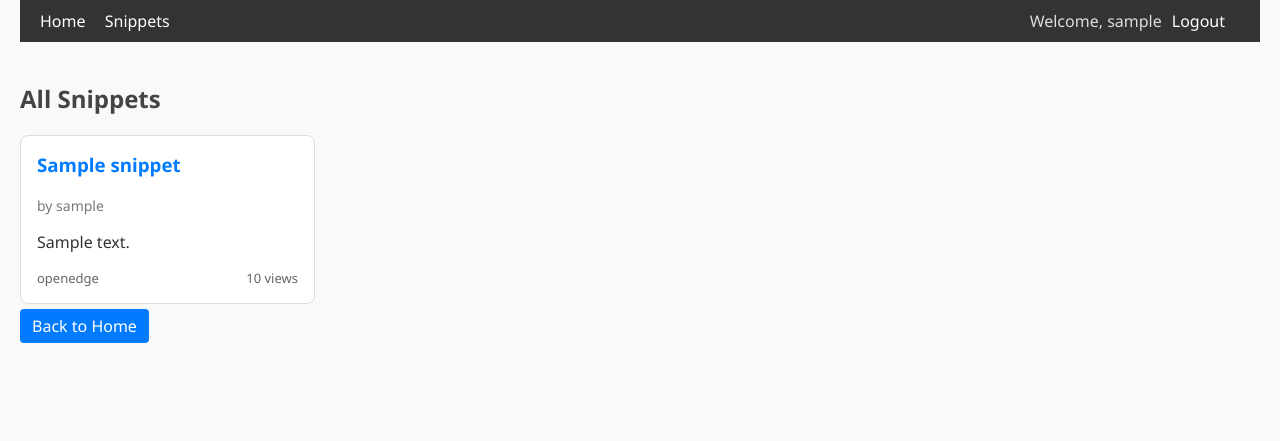
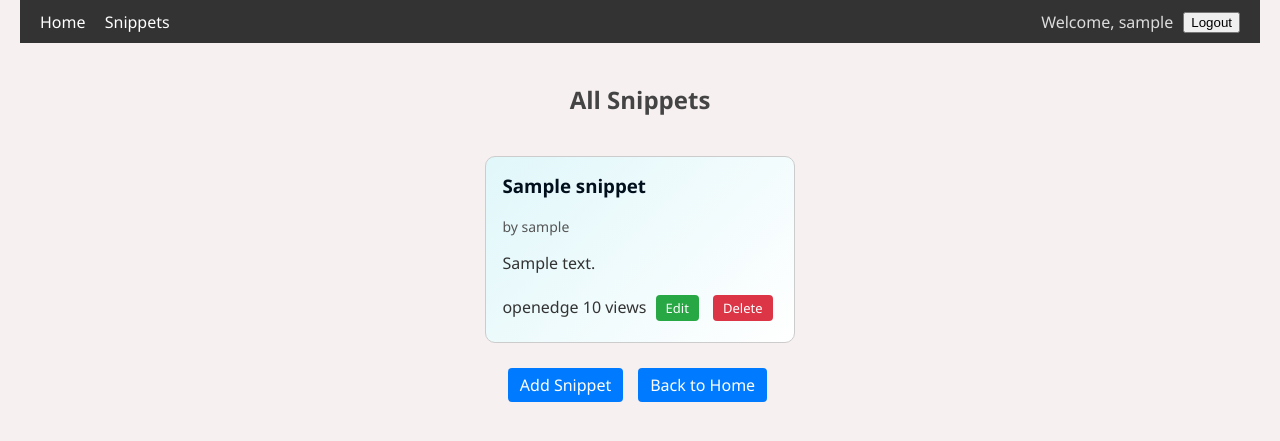
Before and after one commit to TamunaChumbadze/drf, a Django app: page /snippets/ in a window 1280 px wide. Shown: the top 441 px of the page. Run offline with Django 5.2, Linux system fonts and the light colour scheme; a user stored in the database is signed in; tables that the repository leaves empty hold one stand-in row (values such as "Sample post").

Commit message:
Update snippets views, serializers, templates and styles

```diff
--- a/snippets/urls.py
+++ b/snippets/urls.py
@@ -28,6 +28,11 @@ urlpatterns = [
     path("api/users/", views.UserList.as_view(), name="user-list"),
     path("api/users/<int:pk>/", views.UserDetail.as_view(), name="user-detail"),
 
+    # CRUD Web views
+    path("add/", views.SnippetCreateView.as_view(), name="snippet-add-web"),
+    path("<int:pk>/edit/", views.SnippetUpdateView.as_view(), name="snippet-edit-web"),
+    path("<int:pk>/delete/", views.SnippetDeleteView.as_view(), name="snippet-delete-web"),
+
     # API root
     path("api/", views.api_root),
 ]
--- a/snippets/views.py
+++ b/snippets/views.py
@@ -6,6 +6,15 @@ from rest_framework.response import Response
 from rest_framework.reverse import reverse
 from django.views.generic import TemplateView, ListView, DetailView
 from django.db.models import Q
+
+from django.views.generic.edit import CreateView, UpdateView, DeleteView
+from django.urls import reverse_lazy
+from django.contrib.auth.mixins import LoginRequiredMixin, UserPassesTestMixin
+from .forms import SnippetForm
+
+from django.core.paginator import Paginator
+from django.shortcuts import render
+
 
 from .models import Snippet, Comment, Like
 from .permissions import IsOwnerOrReadOnly
@@ -16,6 +25,38 @@ from .serializers import (
     CommentSerializer,
     LikeSerializer,
 )
+
+# Create snippet
+class SnippetCreateView(LoginRequiredMixin, CreateView):
+    model = Snippet
+    form_class = SnippetForm
+    template_name = "snippets/snippet_form.html"
+    success_url = reverse_lazy("snippet-list-web")
+
+    def form_valid(self, form):
+        form.instance.owner = self.request.user
+        return super().form_valid(form)
+
+# Update snippet
+class SnippetUpdateView(LoginRequiredMixin, UserPassesTestMixin, UpdateView):
+    model = Snippet
+    form_class = SnippetForm
+    template_name = "snippets/snippet_form.html"
+    success_url = reverse_lazy("snippet-list-web")
+
+    def test_func(self):
+        snippet = self.get_object()
+        return snippet.owner == self.request.user
+
+# Delete snippet
+class SnippetDeleteView(LoginRequiredMixin, UserPassesTestMixin, DeleteView):
+    model = Snippet
+    template_name = "snippets/snippet_confirm_delete.html"
+    success_url = reverse_lazy("snippet-list-web")
+
+    def test_func(self):
+        snippet = self.get_object()
+        return snippet.owner == self.request.user
 
 
 # ---------------- Home ----------------
@@ -28,6 +69,7 @@ class SnippetListView(ListView):
     model = Snippet
     template_name = "snippets/snippet_list.html"
     context_object_name = "snippets"
+    paginate_by = 8  # <--- თითო გვერდზე 8 ჩანაწერი
 
     def get_queryset(self):
         user = self.request.user
@@ -36,11 +78,26 @@ class SnippetListView(ListView):
         return Snippet.objects.filter(is_public=True)
 
 
+# snippets/views.py
 class SnippetDetailView(DetailView):
     model = Snippet
     template_name = "snippets/snippet_detail.html"
     context_object_name = "snippet"
 
+    def get_context_data(self, **kwargs):
+        context = super().get_context_data(**kwargs)
+        snippet = self.object
+        # ყველა Like და Comment prefetch-ით
+        context['likes'] = snippet.likes.all()
+        context['comments'] = snippet.comments.all()
+        # თუ current user already liked
+        if self.request.user.is_authenticated:
+            context['user_liked'] = snippet.likes.filter(user=self.request.user).exists()
+        else:
+            context['user_liked'] = False
+        # Like count
+        context['likes_count'] = snippet.likes.count()
+        return context
 
 # ---------------- Registration ----------------
 class RegisterView(generics.CreateAPIView):
--- a/static/css/style.css
+++ b/static/css/style.css
@@ -2,7 +2,7 @@ body {
     font-family: 'Segoe UI', sans-serif;
     margin: 0;
     padding: 0 20px;
-    background-color: #f9f9f9;
+    background-color: #f7f0f0;
     color: #333;
 }
 
@@ -40,6 +40,9 @@ body {
 
 /* MAIN CONTENT */
 main {
+    display: flex;
+    flex-direction: column;
+    align-items: center;
     padding: 20px 0;
 }
 
@@ -92,17 +95,21 @@ ul li {
 }
 
 .snippet-card {
-    background: white;
-    border: 1px solid #ddd;
-    border-radius: 8px;
+    background: #f0f0f5; /* მსუბუქი ნაცრისფერი */
+    border: 1px solid #ccc;
+    border-radius: 10px;
     padding: 16px;
-    transition: box-shadow 0.2s, transform 0.15s;
+    position: relative;
+    transition: transform 0.2s, box-shadow 0.2s;
+    background: linear-gradient(135deg, #e0f7fa 0%, #ffffff 100%);
+
 }
 
 .snippet-card:hover {
-    box-shadow: 0 4px 12px rgba(0,0,0,0.08);
-    transform: translateY(-2px);
+    box-shadow: 0 8px 20px rgba(0,0,0,0.12);
+    transform: translateY(-3px);
 }
+
 
 .snippet-card h3 {
     margin-top: 0;
@@ -110,22 +117,86 @@ ul li {
 
 .snippet-card a {
     text-decoration: none;
-    color: #007bff;
+    color: #020f1d;
 }
 
 .snippet-card a:hover {
-    text-decoration: underline;
+
+    color: #007bff;
 }
 
 .snippet-meta {
     font-size: 14px;
-    color: #777;
+    color: #555;
+    margin-bottom: 6px;
 }
 
-.snippet-footer {
+.snippet-footer a.btn {
+    display: inline-block;
+    padding: 4px 10px;
+    font-size: 13px;
+    margin-left: 5px;
+    background-color: #28a745; /* ან სხვა ფერი */
+    color: white;
+    border-radius: 4px;
+    transition: background 0.2s;
+}
+
+.snippet-footer a.btn-danger {
+    background-color: #dc3545;
+}
+
+.snippet-footer a.btn:hover {
+    background-color: #1e7e34; /* შეცვალე თქვენი ფერის მიხედვით */
+    text-decoration: none;
+}
+
+.snippet-detail-card h2 {
+    color: #2c3e50;
+    font-weight: 700;
+    border-bottom: 2px solid #ddd;
+    padding-bottom: 4px;
+}
+
+.pagination {
+    text-align: center;
+    margin: 25px 0;
+    font-size: 14px;
+}
+
+.pagination a,
+.pagination span {
+    display: inline-block;
+    margin: 0 4px;
+    padding: 6px 12px;
+    border-radius: 4px;
+    text-decoration: none;
+    border: 1px solid #ddd;
+    color: #007bff;
+    transition: background 0.2s, color 0.2s;
+}
+
+.pagination a:hover {
+    background-color: #007bff;
+    color: white;
+}
+
+.pagination .current {
+    background-color: #333;
+    color: white;
+    border-color: #333;
+}
+
+.pagination .disabled {
+    color: #999;
+    border-color: #ddd;
+    cursor: default;
+}
+
+
+.bottom-buttons {
     display: flex;
     justify-content: space-between;
-    font-size: 13px;
-    color: #666;
-    margin-top: 10px;
+    gap: 10px;
+    margin-top: 20px;
 }
--- a/templates/base.html
+++ b/templates/base.html
@@ -8,6 +8,7 @@
     <link rel="stylesheet" href="{% static 'css/style.css' %}">
 </head>
 <body>
+
 <header>
     <nav class="navbar">
 
@@ -18,8 +19,14 @@
 
         <div class="nav-right">
             {% if request.user.is_authenticated %}
+
                 <span>Welcome, {{ request.user.username }}</span>
-                    <a href="{% url 'logout' %}">Logout</a>
+
+                <form method="post" action="{% url 'logout' %}" style="display:inline;">
+                    {% csrf_token %}
+                    <button type="submit">Logout</button>
+                </form>
+
             {% else %}
                 <a href="{% url 'register' %}">Register</a>
                 <a href="{% url 'login' %}">Login</a>
@@ -32,5 +39,6 @@
 <main>
     {% block content %}{% endblock %}
 </main>
+
 </body>
 </html>
--- a/templates/snippets/snippet_list.html
+++ b/templates/snippets/snippet_list.html
@@ -25,6 +25,11 @@
             <div class="snippet-footer">
                 <span>{{ snippet.language }}</span>
                 <span>{{ snippet.views }} views</span>
+
+                {% if snippet.owner == request.user %}
+                    <a href="{% url 'snippet-edit-web' snippet.pk %}" class="btn">Edit</a>
+                    <a href="{% url 'snippet-delete-web' snippet.pk %}" class="btn btn-danger">Delete</a>
+                {% endif %}
             </div>
         </div>
     {% empty %}
@@ -32,6 +37,33 @@
     {% endfor %}
 </div>
 
-<a href="{% url 'home' %}" class="btn">Back to Home</a>
+<div class="bottom-buttons">
+    <a href="{% url 'snippet-add-web' %}" class="btn btn-primary">Add Snippet</a>
+    <a href="{% url 'home' %}" class="btn">Back to Home</a>
+</div>
 
+<!-- Pagination -->
+{% if page_obj.has_other_pages %}
+<div class="pagination">
+    {% if page_obj.has_previous %}
+        <a href="?page=1">&laquo; First</a>
+        <a href="?page={{ page_obj.previous_page_number }}">Previous</a>
+    {% else %}
+        <span class="disabled">&laquo; First</span>
+        <span class="disabled">Previous</span>
+    {% endif %}
+
+    <span class="current">
+        Page {{ page_obj.number }} of {{ page_obj.paginator.num_pages }}
+    </span>
+
+    {% if page_obj.has_next %}
+        <a href="?page={{ page_obj.next_page_number }}">Next</a>
+        <a href="?page={{ page_obj.paginator.num_pages }}">Last &raquo;</a>
+    {% else %}
+        <span class="disabled">Next</span>
+        <span class="disabled">Last &raquo;</span>
+    {% endif %}
+</div>
+{% endif %}
 {% endblock %}
```
Also changed, not shown: core/settings.py (+5 -7 lines), snippets/forms.py (added, +16 -0 lines), snippets/serializers.py (+5 -2 lines), templates/home.html (+10 -5 lines), templates/registration/login.html (added, +21 -0 lines), templates/snippets/snippet_confirm_delete.html (added, +16 -0 lines), templates/snippets/snippet_detail.html (+44 -0 lines), templates/snippets/snippet_form.html (added, +22 -0 lines). Lines whose indentation alone changed are shown as unchanged.
